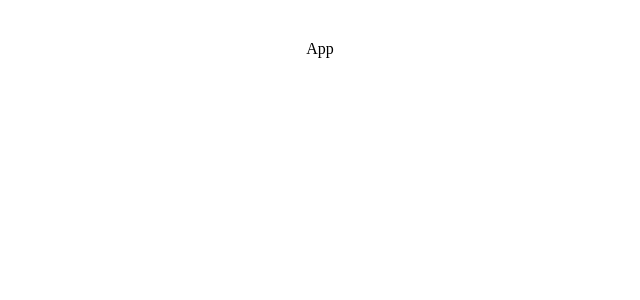
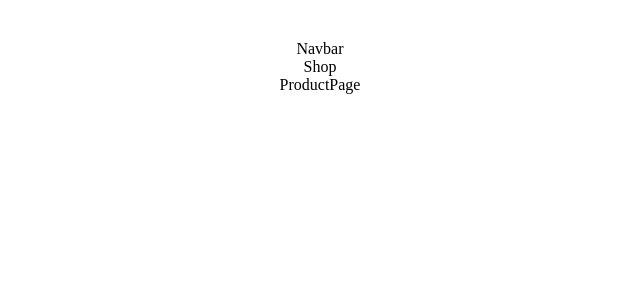
Before and after one commit to LaurenCummings/cummings-maple-vite, a React (Vite) app: page / in a window 1280 px wide. Shown: the top 300 px of the page, without its empty margins (320-960 px from the left). Built offline with nearby package versions, Linux system fonts and the light colour scheme.

Commit message:
created navbar, shop, and productpage files

```diff
--- a/src/App.jsx
+++ b/src/App.jsx
@@ -1,10 +1,15 @@
 import './App.css'
+import Navbar from './components/Navbar';
+import Shop from './pages/Shop';
+import ProductPage from './pages/ProductPage';
 
 function App() {
 
   return (
     <div>
-      App
+      <Navbar />
+      <Shop />
+      <ProductPage />
     </div>
   )
 }
--- /dev/null
+++ b/src/components/Navbar.jsx
@@ -0,0 +1,9 @@
+function Navbar() {
+    return (
+        <div>
+            Navbar
+        </div>
+    )
+}
+
+export default Navbar;
--- /dev/null
+++ b/src/pages/ProductPage.jsx
@@ -0,0 +1,9 @@
+function ProductPage() {
+    return (
+        <div>
+            ProductPage
+        </div>
+    )
+}
+
+export default ProductPage;
--- /dev/null
+++ b/src/pages/Shop.jsx
@@ -0,0 +1,9 @@
+function Shop() {
+    return (
+        <div>
+            Shop
+        </div>
+    )
+}
+
+export default Shop;
```
